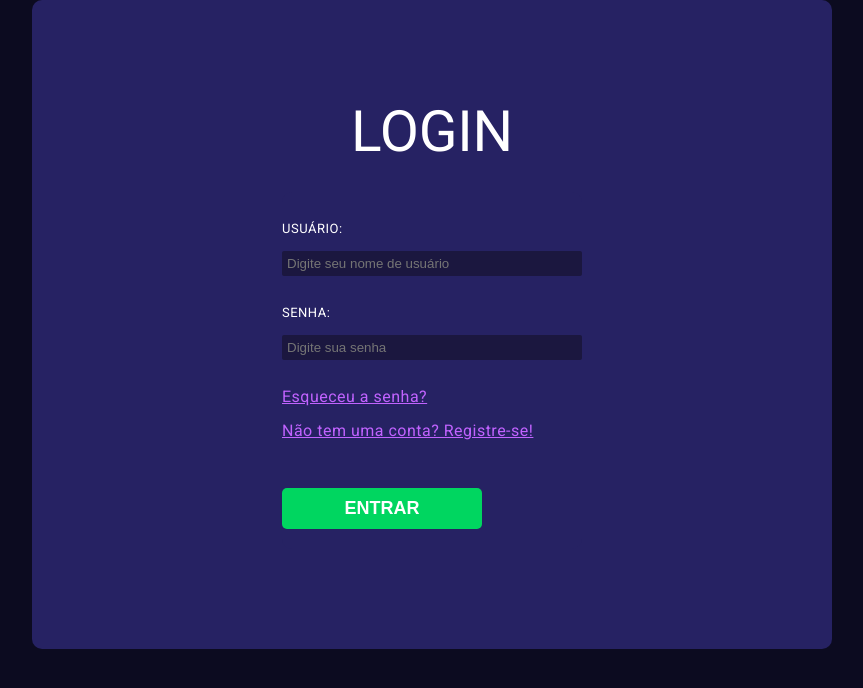
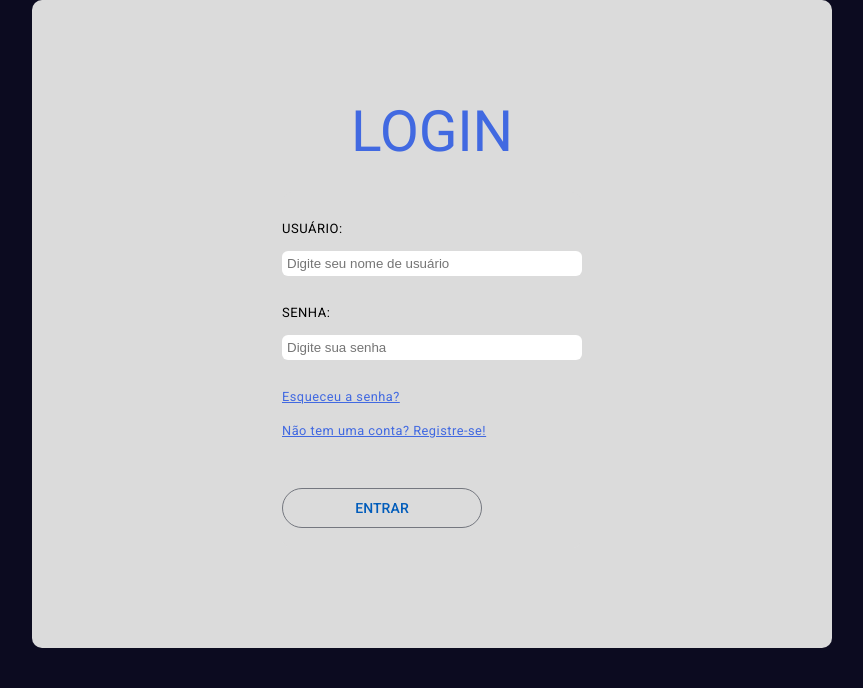
Before and after one commit to bacellar08/fubanko-frontend, an Angular app: page /login in a window 1280 px wide. Shown: the top 688 px of the page, without its empty margins (208-1071 px from the left). Built offline with nearby package versions, Linux system fonts and the light colour scheme.

Commit message:
fix: login button

```diff
--- a/src/app/views/login/login.component.html
+++ b/src/app/views/login/login.component.html
@@ -12,7 +12,7 @@
         <a href="">Esqueceu a senha?</a>
         <a href="">Não tem uma conta? Registre-se!</a>
       </div>
-      <button type="submit">ENTRAR</button>
+      <button mat-stroked-button type="submit">ENTRAR</button>
     </form>
   </div>
 </div>
--- a/src/app/views/login/login.component.scss
+++ b/src/app/views/login/login.component.scss
@@ -30,12 +30,12 @@
 }
 
 h1 {
-  color: white;
+  color: $secondary-color;
   text-align: center;
 }
 
 label {
-  color: white;
+  color: black;
   font-weight: 400;
   font-size: small;
   padding: 25px 0 10px 0;
@@ -48,36 +48,26 @@ label {
 }
 
 a {
-  color: rgb(193, 99, 255);
+  color: $secondary-color;
   padding: 5px 0;
+  font-size: 0.8rem;
 }
 a:hover {
-  color: $secondary-color;
+  color: $focus-color;
 }
 
 input {
   background-color: $input-color;
   border: none;
-  border-radius: 2px;
+  border-radius: 6px;
   padding: 5px;
-  outline: none;
+}
 
+input:focus {
+  outline: black solid 1px;
 }
 
 button {
   width: 200px;
-  padding: 10px;
-  background-color: $secondary-color;
-  color: white;
-  font-weight: 700;
-  border-radius: 5px;
-  border: none;
-  cursor: pointer;
-  font-size: large;
   margin: 20px 0;
-
 }
-
-button:hover {
-  background: #00813a;
-}
--- a/src/app/views/login/login.component.ts
+++ b/src/app/views/login/login.component.ts
@@ -3,6 +3,7 @@ import {LoginService} from "./login.service";
 import {FormsModule} from "@angular/forms";
 import {UserModel} from "./user.model";
 import {Router} from "@angular/router";
+import {MatButtonModule} from '@angular/material/button';
 
 
 
@@ -10,7 +11,7 @@ import {Router} from "@angular/router";
   selector: 'app-login',
   standalone: true,
   imports: [
-    FormsModule
+    FormsModule, MatButtonModule
   ],
   templateUrl: './login.component.html',
   styleUrl: './login.component.scss'
--- a/src/styles.scss
+++ b/src/styles.scss
@@ -1,9 +1,10 @@
 /* You can add global styles to this file, and also import other style files */
 
 $bg-color: #0c0b20;
-$primary-color: #262263;
-$secondary-color: #00d660;
-$input-color: #1b173f;
+$primary-color: #dbdbdb;
+$secondary-color: royalblue;
+$input-color: white;
+$focus-color: #002285;
 
 * {
     margin: 0;
```
